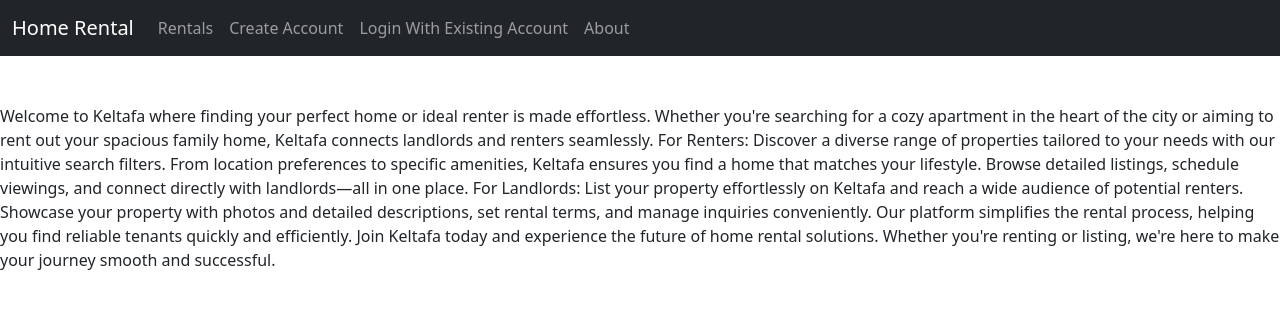
After one commit to SuarfelG/Home-Rental-App, a Python web app: template Manage_Home/templates/about.html in a window 1280 px wide. The commit adds this page. Shown: the top 309 px of the page. Run offline with Jinja, Linux system fonts and the light colour scheme; the template is opened without the code that fills it, so the values that code supplies are empty.

Commit message:
about page added

```diff
--- /dev/null
+++ b/Manage_Home/templates/about.html
@@ -0,0 +1,22 @@
+{% extends "base.html" %}
+
+{% block content %}
+
+<br><br>
+
+<p>
+    Welcome to Keltafa where finding your perfect home or ideal renter is made effortless. Whether you're searching for a cozy apartment in the heart of the city or aiming to rent out your spacious family home, Keltafa connects landlords and renters seamlessly.
+
+    For Renters:
+    Discover a diverse range of properties tailored to your needs with our intuitive search filters. From location preferences to specific amenities, Keltafa ensures you find a home that matches your lifestyle. Browse detailed listings, schedule viewings, and connect directly with landlords—all in one place.
+
+    For Landlords:
+    List your property effortlessly on Keltafa and reach a wide audience of potential renters. Showcase your property with photos and detailed descriptions, set rental terms, and manage inquiries conveniently. Our platform simplifies the rental process, helping you find reliable tenants quickly and efficiently.
+
+    Join Keltafa today and experience the future of home rental solutions. Whether you're renting or listing, we're here to make your journey smooth and successful.
+</p>
+
+
+
+
+{% endblock %}
--- a/Manage_Home/templates/base.html
+++ b/Manage_Home/templates/base.html
@@ -30,7 +30,7 @@
                       <a class="nav-link" href="/login">Login With Existing Account</a>
                   </li>
                   <li class="nav-item">
-                    <a class="nav-link" href="#">About</a>
+                    <a class="nav-link" href="/about">About</a>
                 </li>
                 </ul>
             </div>
--- a/Manage_Home/views.py
+++ b/Manage_Home/views.py
@@ -12,3 +12,6 @@
 @view.route("/login")
 def login ():
     return render_template("login.html")
+@view.route("/about")
+def about():
+    return render_template("about.html")
```
Also changed, not shown: instance/home.db.
